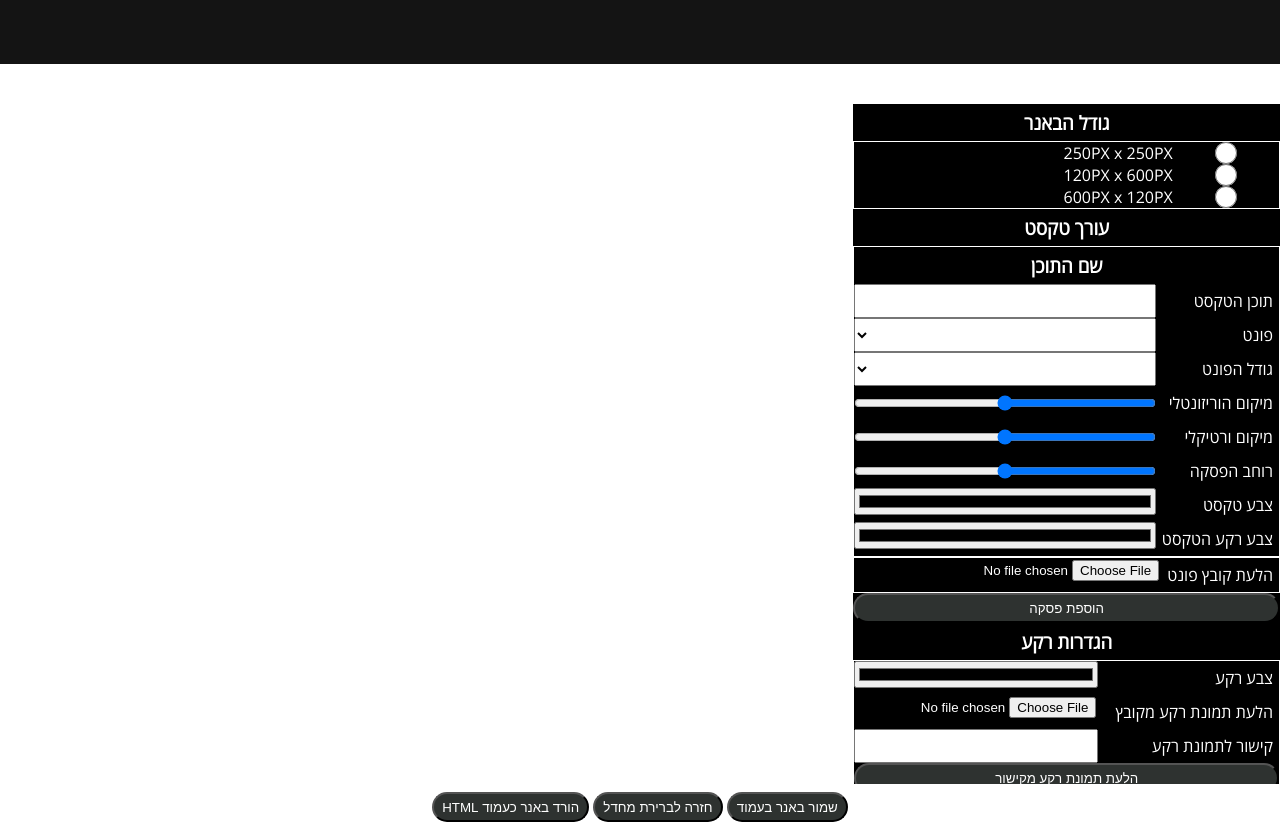
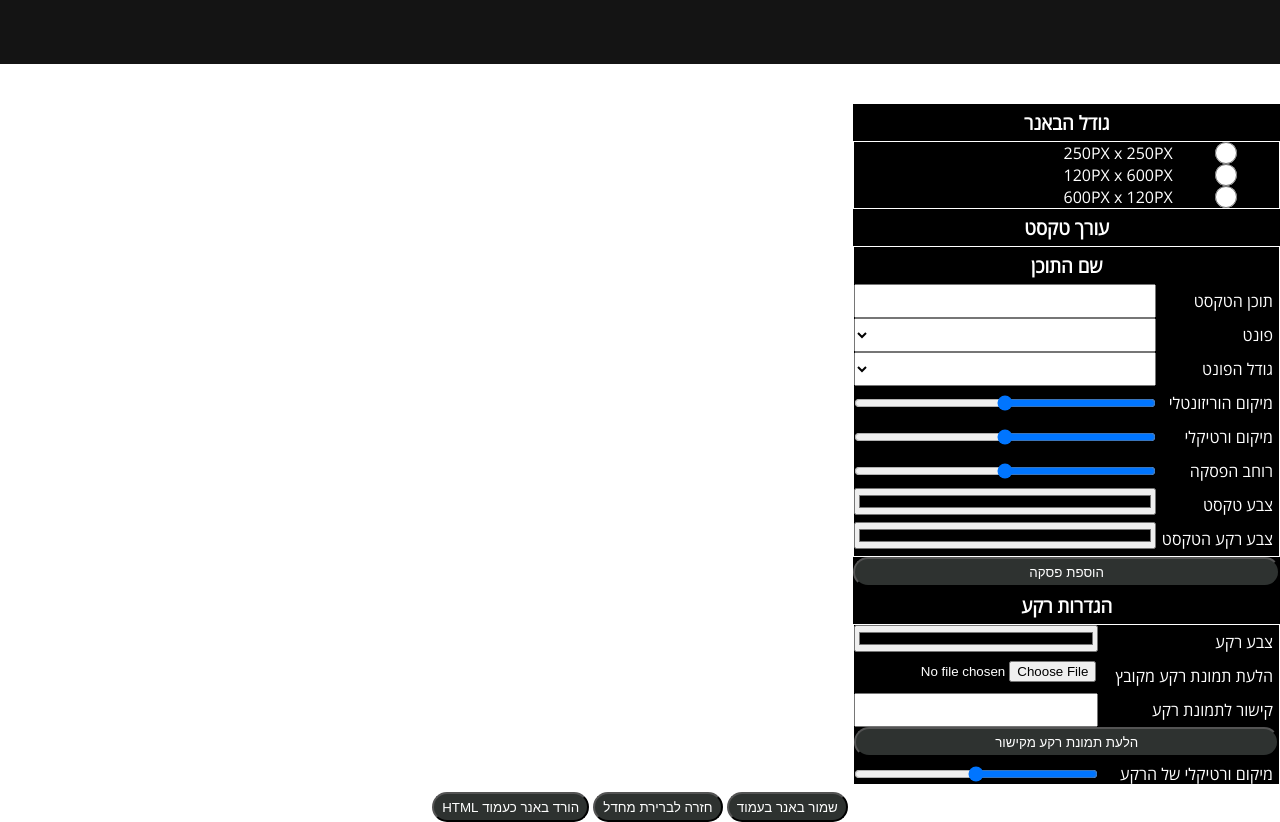
Before and after one commit to VainGer/SpotifyCampain, a plain HTML site: page pages/bannerEditor.html in a window 1280 px wide. Drawn offline with Linux system fonts and the light colour scheme; files whose address does not match are found by name.

Commit message:
Update bannerEditor.html

```diff
--- a/pages/bannerEditor.html
+++ b/pages/bannerEditor.html
@@ -38,10 +38,6 @@
                 <input type="color" id="fontClr">
                 <label for="fontBgClr">צבע רקע הטקסט</label>
                 <input type="color" id="fontBgClr">
-            </form>
-            <form class="grid" id="customFont-form">
-                <label for="addCustomFont">הלעת קובץ פונט</label>
-                <input type="file" id="addCustomFont">
             </form>
             <button id="add-text-field">הוספת פסקה</button>
             <h3>הגדרות רקע</h3>
```
